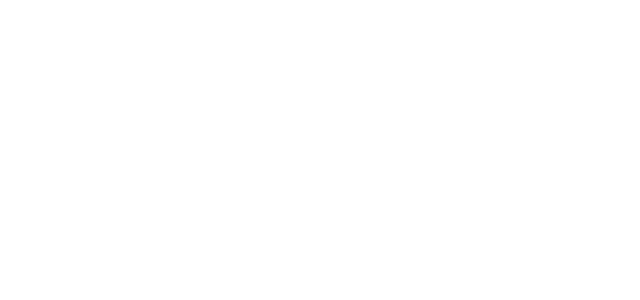
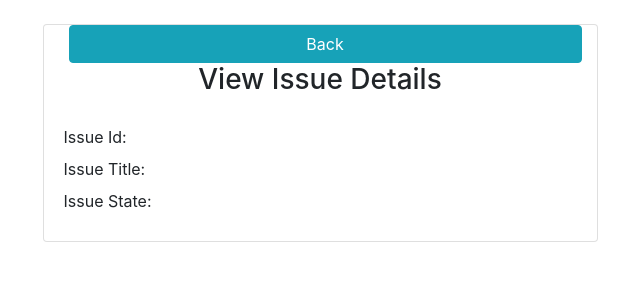
Before and after one commit to ArshiaSali/github-issues, a React (Create React App) app: page /1 in a window 1280 px wide. Shown: the top 300 px of the page, without its empty margins (320-960 px from the left). Built offline with nearby package versions, Linux system fonts and the light colour scheme; no server answers.

Commit message:
Added detailed view Component with back Button

```diff
--- a/src/App.js
+++ b/src/App.js
@@ -1,4 +1,5 @@
 import ListGitHubIssues from './components/ListGitHubIssues';
+import ViewGitHubIssue from './components/ViewGitHubIssue';
 import {BrowserRouter as Router, Route, Switch} from 'react-router-dom';
 import './App.css';
 
@@ -10,6 +11,7 @@ function App() {
               <Switch>
                     <Route path = "/" exact component = {ListGitHubIssues}></Route>
                     <Route path = "/issues" component = {ListGitHubIssues}></Route>
+                    <Route path = "/:number" component = {ViewGitHubIssue}></Route>
               </Switch>
           </div>
         </Router>
--- a/src/components/ListGitHubIssues.js
+++ b/src/components/ListGitHubIssues.js
@@ -7,6 +7,10 @@ class ListGitHubIssues extends Component {
         this.state = {
                 issues: []
         }
+    }
+    viewIssue(number){
+        //console.log(number);
+        this.props.history.push(`/${number}`);
     }
     componentDidMount(){
         GitHubIssueService.getIssues().then((res) => {
@@ -39,7 +43,7 @@ class ListGitHubIssues extends Component {
                                              <td> {issue.title}</td>
                                              <td> {issue.state}</td>
                                              <td>
-                                                 <button style={{marginLeft: "10px"}} className="btn btn-info">View </button>
+                                             <button style={{marginLeft: "10px"}} onClick={ () => this.viewIssue(issue.number)} className="btn btn-info">View </button>
                                              </td>
                                         </tr>
                                     )
--- /dev/null
+++ b/src/components/ViewGitHubIssue.js
@@ -0,0 +1,52 @@
+import React, { Component } from 'react'
+import GitHubIssueService from '../services/GitHubIssueService'
+
+class ViewGitHubIssue extends Component {
+    constructor(props) {
+        super(props)
+
+        this.state = {
+            number: this.props.match.params.number,
+            issue: {}
+        }
+    }
+    back(){
+        console.log("back");
+        this.props.history.goBack();
+    }
+
+    componentDidMount(){
+        GitHubIssueService.getIssueByNumber(this.state.number).then( res => {
+            this.setState({issue: res.data});
+        })
+    }
+
+    render() {
+        return (
+            <div>
+                <br></br>
+                <div className = "card col-md-6 offset-md-3">
+                <button style={{marginLeft: "10px"}} onClick={ () => this.back()} className="btn btn-info">Back </button>
+                    <h3 className = "text-center"> View Issue Details</h3>
+                    <div className = "card-body">
+                        <div className = "row">
+                            <label> Issue Id: </label>
+                            <div> { this.state.issue.id }</div>
+                        </div>
+                        <div className = "row">
+                            <label> Issue Title: </label>
+                            <div> { this.state.issue.title }</div>
+                        </div>
+                        <div className = "row">
+                            <label> Issue State: </label>
+                            <div> { this.state.issue.state }</div>
+                        </div>
+                    </div>
+
+                </div>
+            </div>
+        )
+    }
+}
+
+export default ViewGitHubIssue
```
